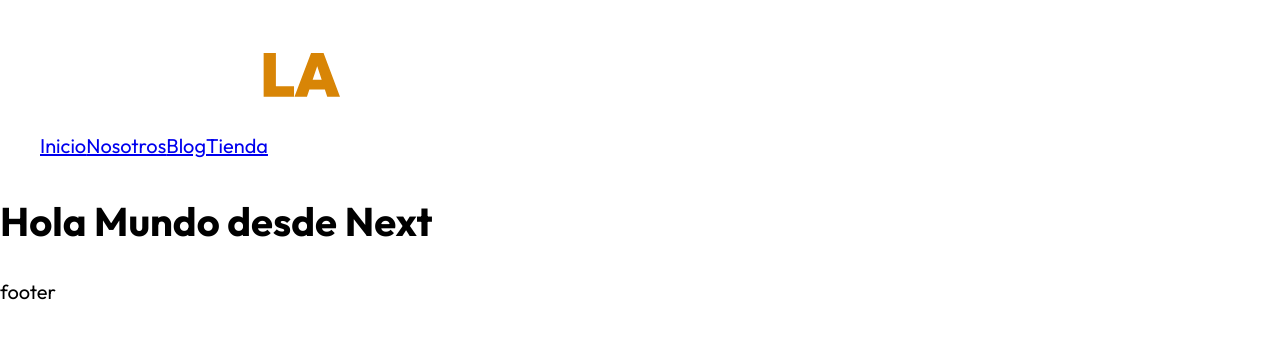
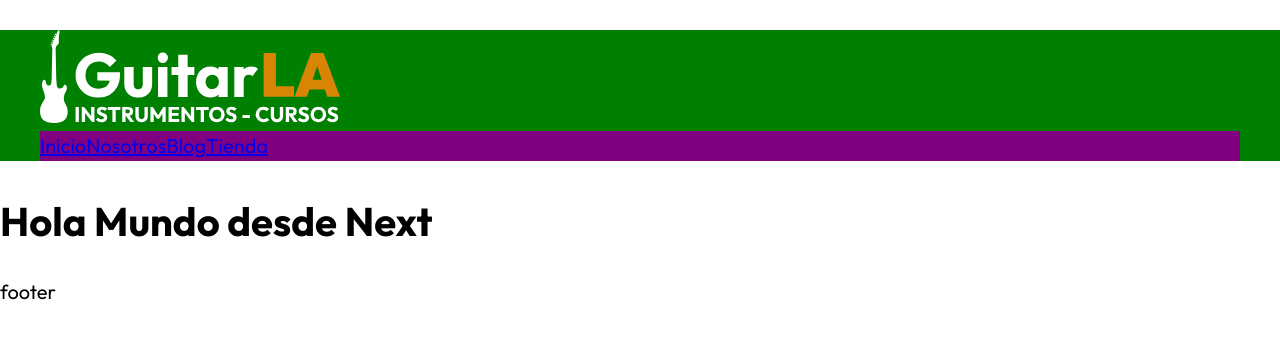
Before and after one commit to diegofdg/react_la_guia_completa, a Next.js app in the folder 07_guitarla_next/: page / in a window 1280 px wide. Shown: the top 338 px of the page. Built offline with nearby package versions, Linux system fonts and the light colour scheme.

Commit message:
07_guitarla_next-cómo dar estilos a un proyecto de next.js con css modules

```diff
--- a/07_guitarla_next/components/header.js
+++ b/07_guitarla_next/components/header.js
@@ -1,12 +1,13 @@
 import Image from "next/image"
 import Link from "next/link"
+import styles from "../styles/header.module.css"
 
 export default function Header() {
   return (
-    <header>
+    <header className={styles.header}>
       <div className="contenedor">
         <Image src="/img/logo.svg" width={300} height={40} alt='imagen logotipo' />
-        <nav>
+        <nav className={styles.navegacion}>
           <Link href="/">
             Inicio
           </Link>
--- /dev/null
+++ b/07_guitarla_next/styles/header.module.css
@@ -0,0 +1,7 @@
+.header {
+  background-color: green;
+}
+
+.navegacion {
+  background-color: purple;
+}
```
